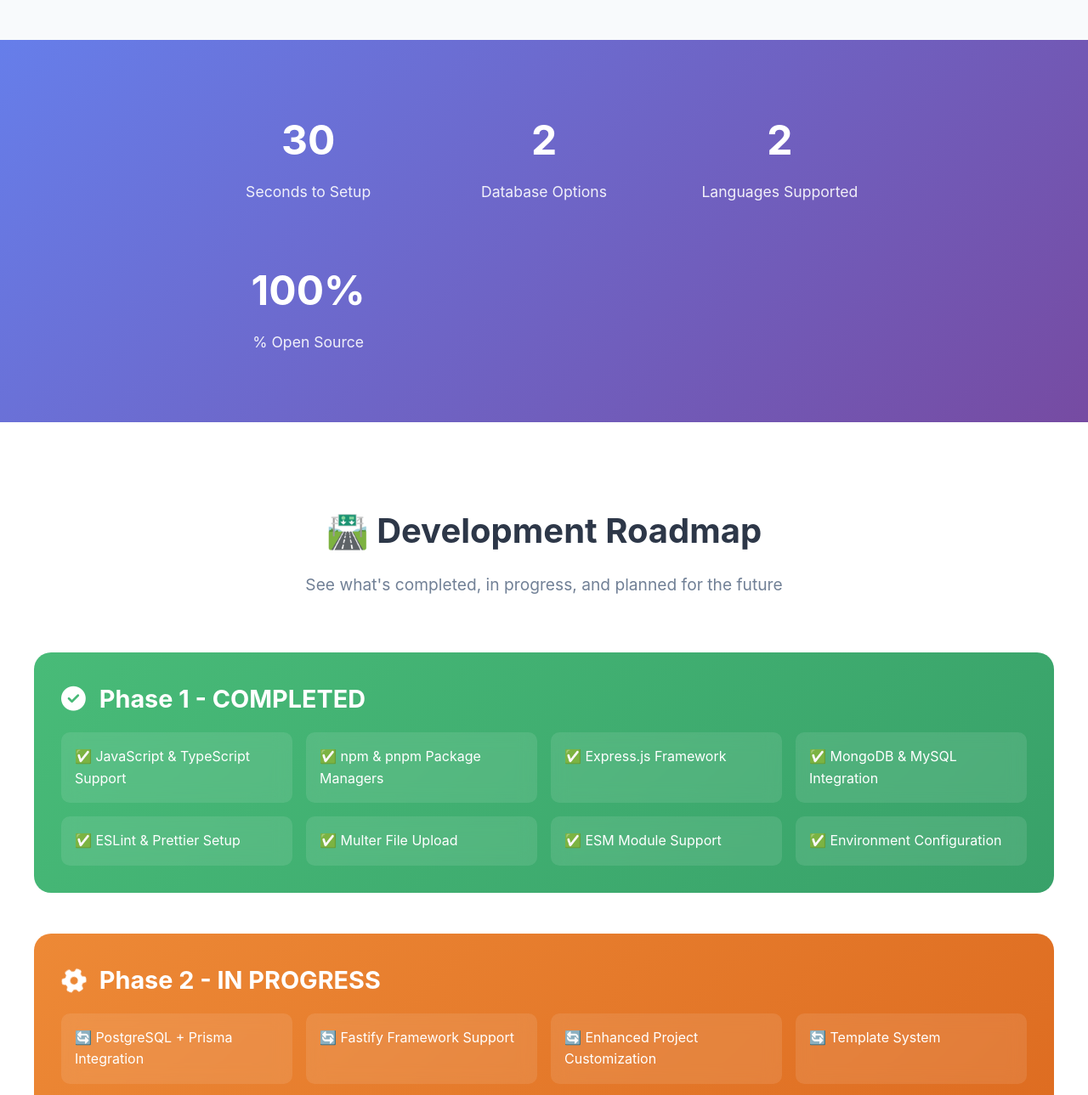
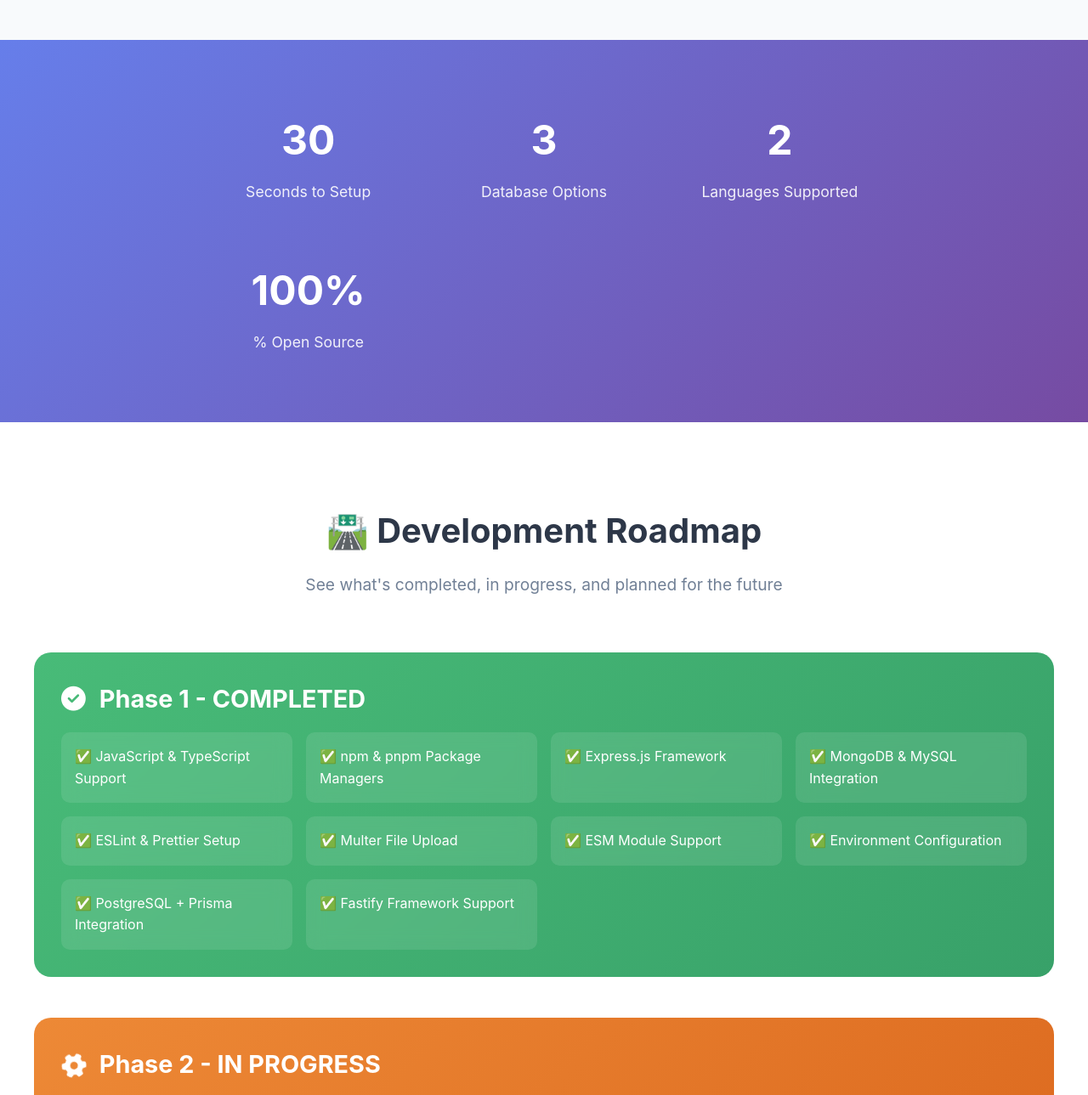
Before and after one commit to talhabilal-dev/create-node-spark.github.io, a plain HTML site: page index.html in a window 1280 px wide. Shown: the part 2160-3449 px from the top of the page at 85% size. Drawn offline with Linux system fonts and the light colour scheme.

Commit message:
Update statistics and phase items in index.html for PostgreSQL and Fastify support

```diff
--- a/index.html
+++ b/index.html
@@ -268,7 +268,7 @@
             <span class="stat-label">Seconds to Setup</span>
           </div>
           <div class="stat-item fade-in">
-            <span class="stat-number" data-target="2">0</span>
+            <span class="stat-number" data-target="3">0</span>
             <span class="stat-label">Database Options</span>
           </div>
           <div class="stat-item fade-in">
@@ -305,6 +305,8 @@
             <div class="phase-item">✅ Multer File Upload</div>
             <div class="phase-item">✅ ESM Module Support</div>
             <div class="phase-item">✅ Environment Configuration</div>
+            <div class="phase-item">✅ PostgreSQL + Prisma Integration</div>
+            <div class="phase-item">✅ Fastify Framework Support</div>
           </div>
         </div>
 
@@ -314,8 +316,6 @@
             Phase 2 - IN PROGRESS
           </h3>
           <div class="phase-items">
-            <div class="phase-item">🔄 PostgreSQL + Prisma Integration</div>
-            <div class="phase-item">🔄 Fastify Framework Support</div>
             <div class="phase-item">🔄 Enhanced Project Customization</div>
             <div class="phase-item">🔄 Template System</div>
             <div class="phase-item">🔄 Automated Testing Setup</div>
```
